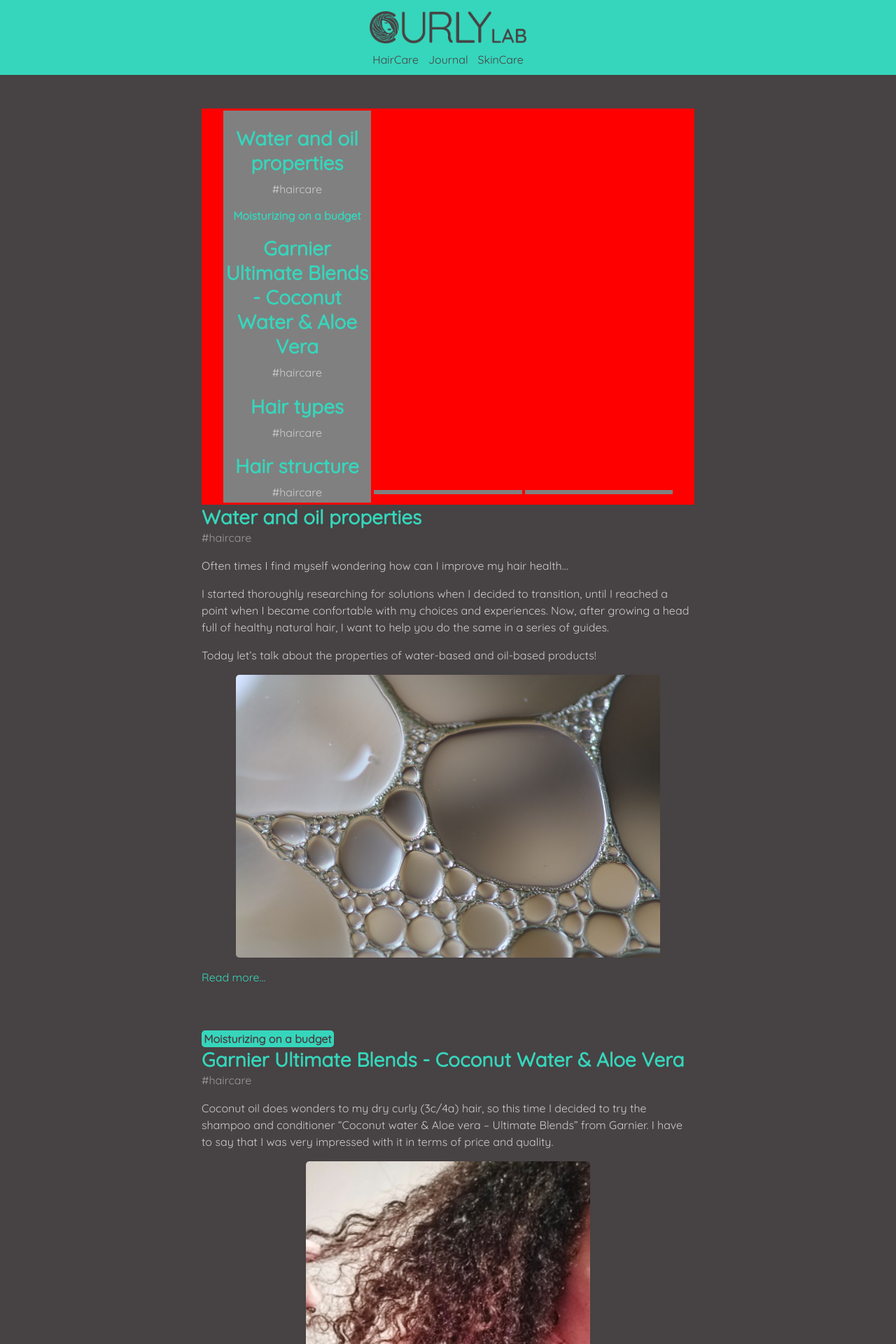
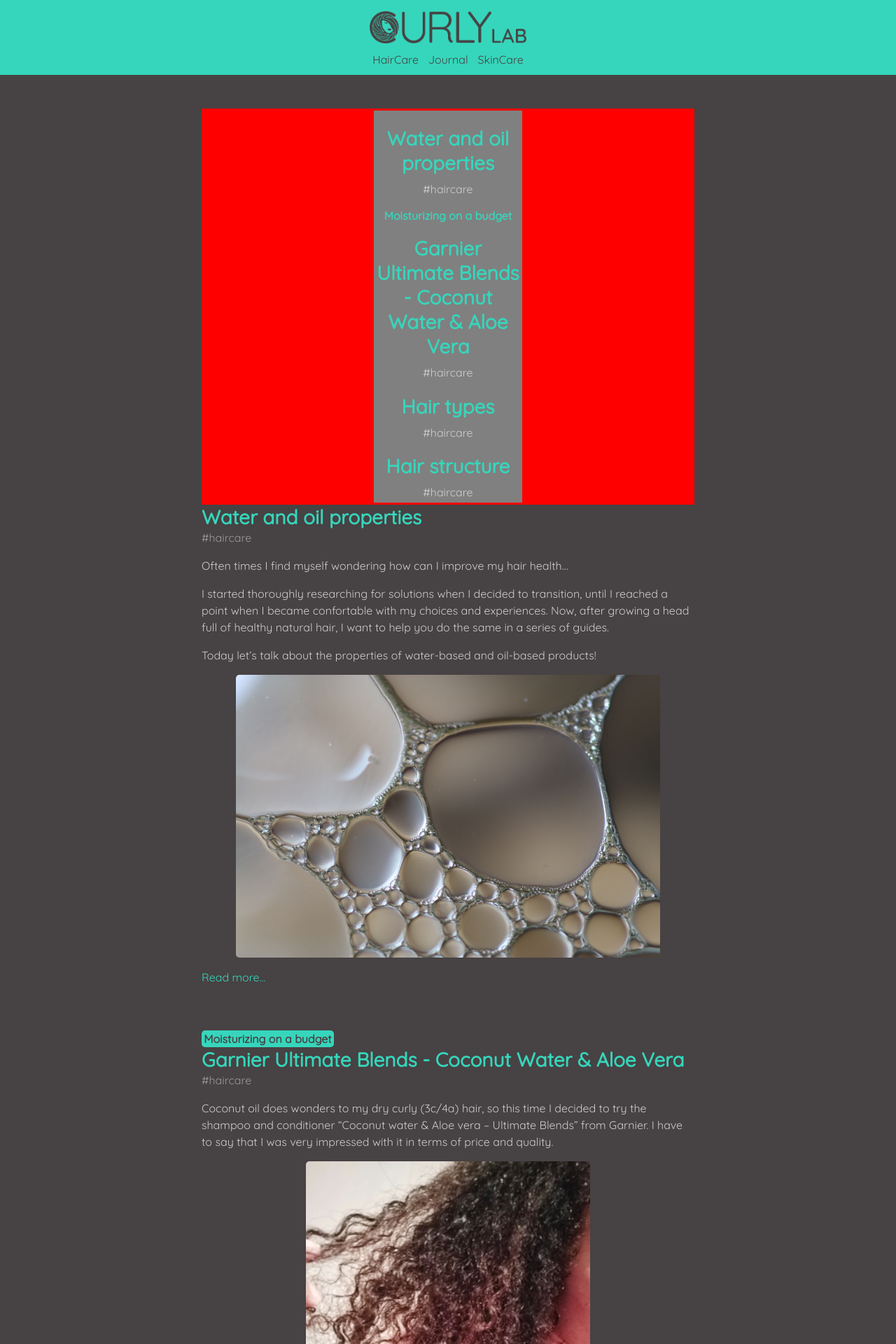
Before and after one commit to curlylab/curlylab.github.io, a Jekyll site: the page built from index.html, in a window 1280 px wide. Shown: the top 1920 px of the page at 70% size. Built offline with Jekyll 4.4.1, drawn with Linux system fonts in a browser that asks for light colours; the list of posts is cut into pages by our own code.

Commit message:
Update index.html

```diff
--- a/index.html
+++ b/index.html
@@ -25,12 +25,6 @@
     </span>
     </div>
     {% endfor %}
-  </div>
-  <div class="tbox">
-
-  </div>
-  <div class="tbox">
-
   </div>
 </div>
 
```
